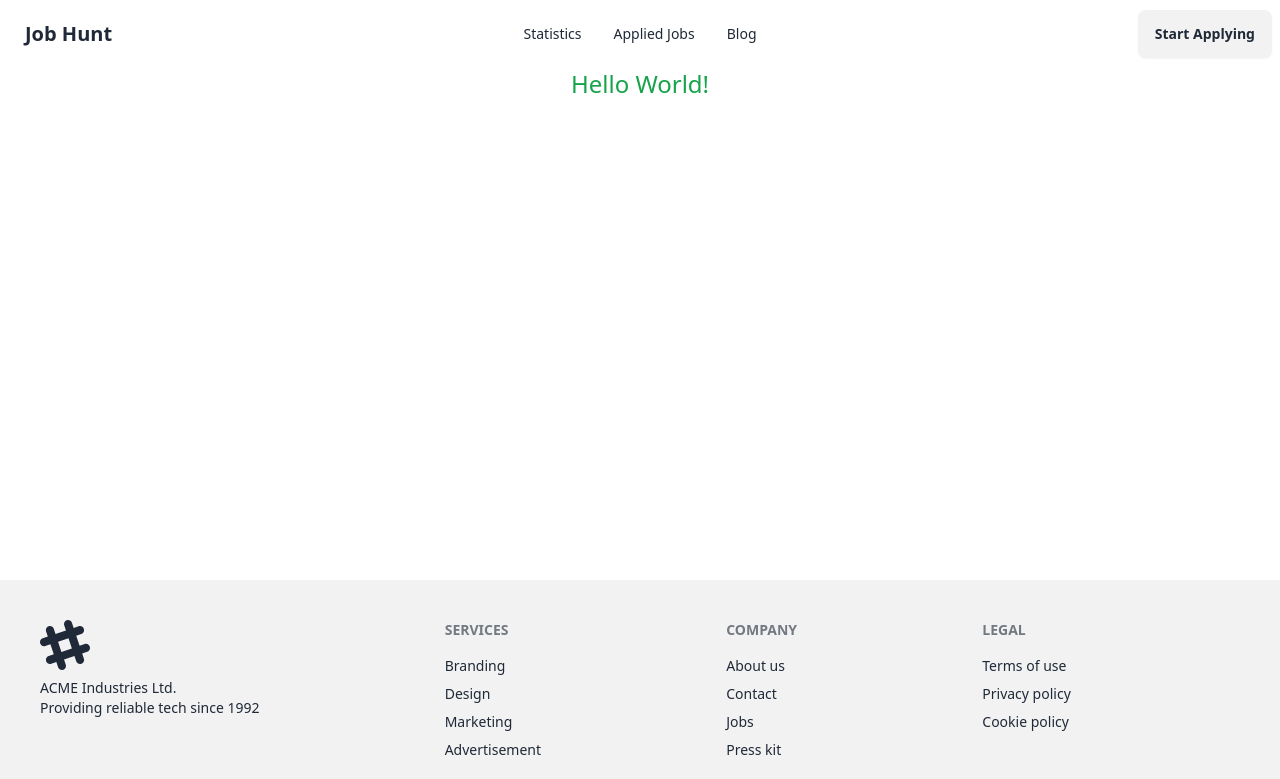
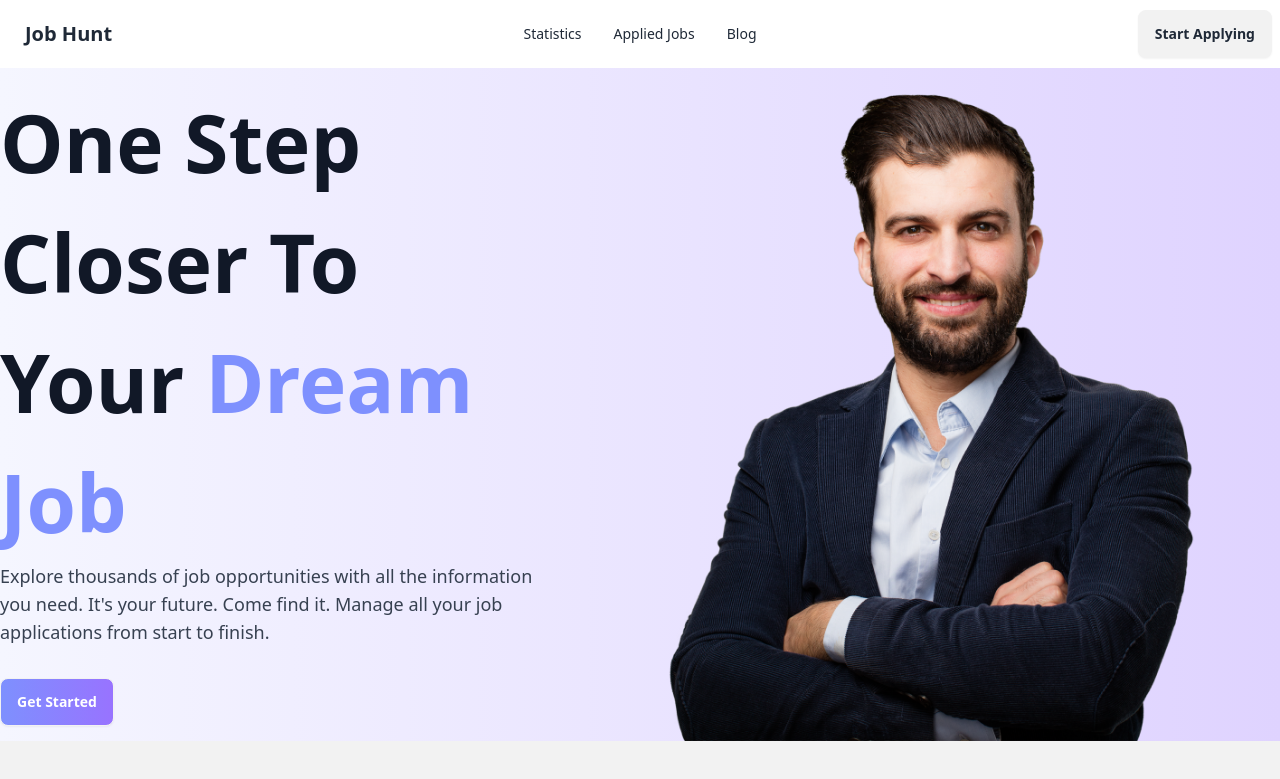
Before and after one commit to Sohelrana2815/job-portal, a React (Vite) app: page / in a window 1280 px wide. Shown: the top 779 px of the page. Built offline with nearby package versions, Linux system fonts and the light colour scheme.

Commit message:
section title

```diff
--- /dev/null
+++ b/src/Components/SectionTitle/SectionTitle.jsx
@@ -0,0 +1,12 @@
+
+const SectionTitle = ({heading,subHeading}) => {
+    return (
+      <>
+        <div>
+
+            </div>
+      </>
+    );
+};
+
+export default SectionTitle;
--- a/src/Pages/Home/Banner/Banner.jsx
+++ b/src/Pages/Home/Banner/Banner.jsx
@@ -1,9 +1,27 @@
-
+import user_img from "../../../assets/images/user.png";
 const Banner = () => {
   return (
     <>
+      <div className="flex items-center bg-gradient-to-r from-[#f5f6ff] to-[#dfd3ff]">
+        <div className="lg:w-[600px] mx-auto">
+          <h1 className="lg:text-[80px] font-extrabold text-gray-900">
+            One Step Closer To Your{" "}
+            <span className="text-[#7e90fe]">Dream Job</span>
+          </h1>
+          <h3 className="lg:text-lg font-medium text-gray-700">
+            Explore thousands of job opportunities with all the information you
+            need. It's your future. Come find it. Manage all your job
+            applications from start to finish.
+          </h3>
+          <button className="bg-gradient-to-r btn from-[#7e90fe] to-[#9873ff] text-white lg:mt-8">
+            Get Started
+          </button>
+        </div>
+
+        {/* img div */}
         <div>
-
+          <img src={user_img} alt="User Image" />
+        </div>
       </div>
     </>
   );
--- a/src/Pages/Home/Home/Home.jsx
+++ b/src/Pages/Home/Home/Home.jsx
@@ -1,12 +1,13 @@
+import Banner from "../Banner/Banner";
 
 const Home = () => {
-    return (
-        <>
-      <div className="text-green-600 text-2xl text-center font-medium">
-          Hello World!
+  return (
+    <>
+      <div>
+        <Banner />
       </div>
-        </>
-    );
+    </>
+  );
 };
 
 export default Home;
```
Lines whose indentation alone changed are shown as unchanged.
